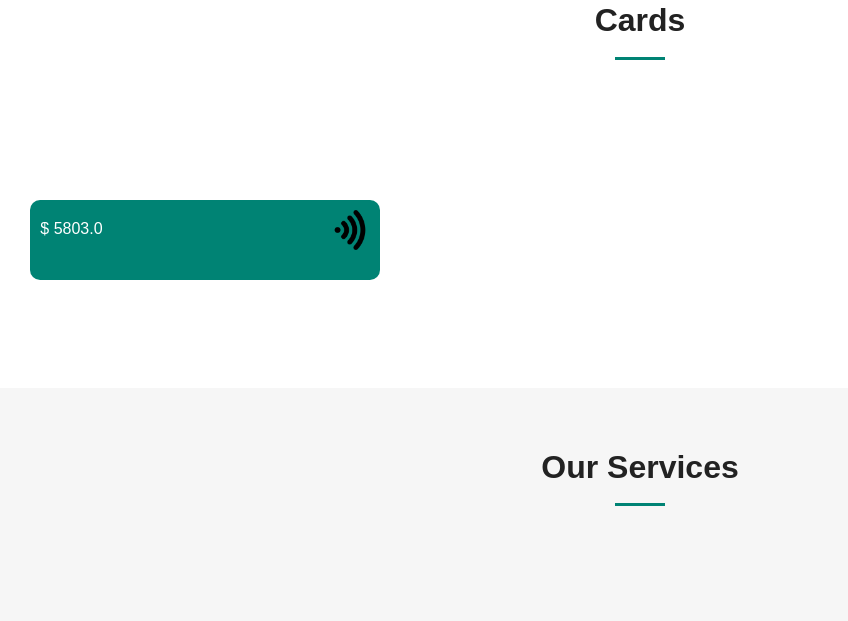
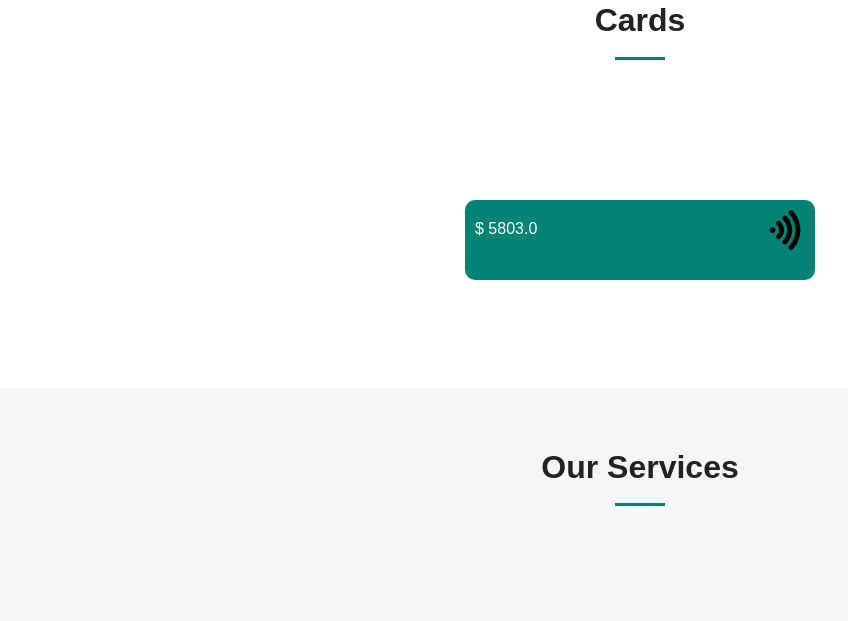
Before and after one commit to zaidiali9/SE-Project, a Django app: template app/templates/Dashboard/carddetail.html in a window 1280 px wide. Shown: the part 892-1513 px from the top of the page, without its empty margins (0-848 px from the left). Run offline with Django 4.2, Linux system fonts and the light colour scheme; the template is opened without the code that fills it: values that come from a table or form of the project are taken from there, others are empty; data comes from the database, SQL or seed files in the repository; some libraries are stand-ins or nearby versions.

Commit message:
Card detail fix

```diff
--- a/app/templates/Dashboard/carddetail.html
+++ b/app/templates/Dashboard/carddetail.html
@@ -15,16 +15,16 @@
     <h2>Cards</h2>
   </div>
 
-  <div class="card-container" data-aos="fade-up" data-aos-delay="100">
-      <div class="row gy-4" data-aos="fade-up" data-aos-delay="100">
+  <div class="card-container d-flex justify-content-center align-items-center" data-aos="fade-up" data-aos-delay="100">
+    <div class="row gy-4 justify-content-center align-items-center" data-aos="fade-up" data-aos-delay="100">
       <div class="col-lg-4 col-md-6">
         <div class="upper">
-                <div class="card" style="background-color: #008374;" >
+          <div class="card" style="background-color: #008374;">
             <div class="details">
               <div class="d-flex justify-content-between align-items-center">
                 <!-- Left side - Card Type and Balance -->
                 <div class="d-flex flex-column card-details">
-                                <span class="plus"> {{ user.name }} </span>
+                  <span class="plus">{{ user.name }}</span>
                   <span class="plus">{{ card.card_type }}</span>
                   <h6 class="amount">$ {{ account.balance }}</h6>
                 </div>
@@ -49,6 +49,7 @@
       </div>
     </div>
   </div>
+
 
   </br></br>
 
```
Lines whose indentation alone changed are shown as unchanged.
